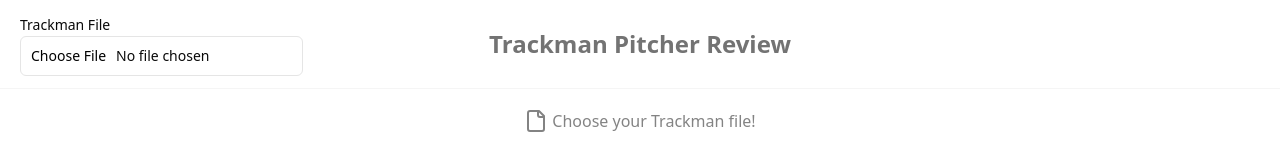
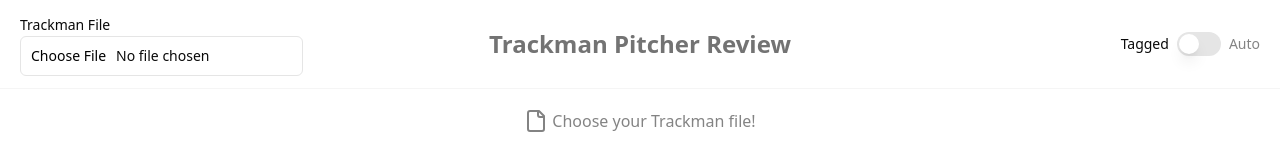
Before and after one commit to paulrichan/trackman-review, a React (Vite) app: page / in a window 1280 px wide. Shown: the top 160 px of the page. Built offline with nearby package versions, Linux system fonts and the light colour scheme.

Commit message:
Add new pitch type and update UI components

```diff
--- a/src/App.tsx
+++ b/src/App.tsx
@@ -10,9 +10,18 @@
 import { File } from 'lucide-react'
 import { Label } from './components/ui/label'
 import { Input } from './components/ui/input'
+import { Switch } from './components/ui/switch'
 
 function App() {
-  const [screen, file, setFile] = useDataStore((state) => [state.screen, state.file, state.setFile])
+  const [screen, file, setFile, decidedPitchType, setDecidedPitchType] = useDataStore((state) => [
+    state.screen,
+    state.file,
+    state.setFile,
+    state.decidedPitchType,
+    state.setDecidedPitchType
+  ])
+
+  console.log(decidedPitchType)
 
   return (
     <>
@@ -23,6 +32,7 @@
             <Input
               type="file"
               name="file"
+              accept=".csv"
               className="w-fit px-1"
               onChange={(e) => {
                 const file = e.target.files?.[0]
@@ -31,6 +41,27 @@
             />
           </div>
           <h1 className="text-2xl text-center font-bold text-muted-foreground md:order-2">Trackman Pitcher Review</h1>
+          <div className="flex items-center space-x-2 order-3 justify-end">
+            <Label
+              htmlFor="decidedPitchType"
+              className={`${decidedPitchType === 'TaggedPitchType' ? 'opacity-100' : 'opacity-50'}`}
+            >
+              Tagged
+            </Label>
+            <Switch
+              id="decidedPitchType"
+              className="data-[state=checked]:bg-input"
+              onCheckedChange={(e) => {
+                setDecidedPitchType(e ? 'AutoPitchType' : 'TaggedPitchType')
+              }}
+            />
+            <Label
+              htmlFor="decidedPitchType"
+              className={`${decidedPitchType === 'AutoPitchType' ? 'opacity-100' : 'opacity-50'}`}
+            >
+              Auto
+            </Label>
+          </div>
         </div>
       </header>
 
--- a/src/components/reusable-scatter.tsx
+++ b/src/components/reusable-scatter.tsx
@@ -2,6 +2,7 @@
 import { Cell, ReferenceLine, ResponsiveContainer, Scatter, ScatterChart, Tooltip, XAxis, YAxis } from 'recharts'
 import { useState } from 'react'
 import { Toggle } from './ui/toggle'
+import { useDataStore } from '@/lib/store'
 
 function ReusableScatter({
   data,
@@ -13,13 +14,14 @@
   dataKeys: { key: keyof TrackmanData; label: string }[]
 }) {
   const [lockToPitch, setLockToPitch] = useState(false)
+  const { decidedPitchType } = useDataStore((state) => state)
   const movementData = data
-    .filter((pitch) => (!lockToPitch ? pitch.TaggedPitchType === pitchType : true))
+    .filter((pitch) => (!lockToPitch ? pitch[decidedPitchType] === pitchType : true))
     .map((pitch) => {
       return {
         [dataKeys[0].label]: Number(pitch[dataKeys[0].key]),
         [dataKeys[1].label]: Number(pitch[dataKeys[1].key]),
-        pitchType: pitch.TaggedPitchType
+        pitchType: pitch[decidedPitchType]
       }
     })
 
--- a/src/components/usage-bars.tsx
+++ b/src/components/usage-bars.tsx
@@ -1,12 +1,14 @@
+import { useDataStore } from '@/lib/store'
 import { PITCHCOLORS } from '@/lib/utils'
 import { Bar, BarChart, ResponsiveContainer, Tooltip, XAxis, YAxis } from 'recharts'
 
 function Usages({ data }: { data: TrackmanData[] }) {
+  const { decidedPitchType } = useDataStore((state) => state)
   const pitchUsage = data?.reduce((acc, cur) => {
-    if (!acc.find((ele) => ele.name === cur.TaggedPitchType)) {
-      acc.push({ name: cur.TaggedPitchType, count: 1, fill: PITCHCOLORS[cur.TaggedPitchType] })
+    if (!acc.find((ele) => ele.name === cur[decidedPitchType])) {
+      acc.push({ name: cur[decidedPitchType], count: 1, fill: PITCHCOLORS[cur[decidedPitchType]] })
     } else {
-      const pitch = acc.find((ele) => ele.name === cur.TaggedPitchType)
+      const pitch = acc.find((ele) => ele.name === cur[decidedPitchType])
       if (pitch) pitch.count++
     }
     return acc
@@ -15,7 +17,8 @@
 
   return (
     <div className="flex flex-col w-full h-full">
-      <ResponsiveContainer width="100%" height="85%">
+      <div className="h-3/4">
+        <ResponsiveContainer width="100%" height="100%">
           <BarChart data={pitchUsage} margin={{ top: 20, right: 20, bottom: 10, left: -20 }}>
             <XAxis dataKey="name" fontSize={12} />
             <YAxis domain={[0, 'dataMax']} />
@@ -30,12 +33,13 @@
             <Bar dataKey="count" background />
           </BarChart>
         </ResponsiveContainer>
-      <div className="flex justify-evenly gap-7">
+      </div>
+      <div className="flex space-x-5 space-y-1 justify-evenly items-center flex-wrap">
         {pitchUsage.map((pitch, idx) => {
           const percentage = ((pitch.count / totalPitches) * 100).toFixed(1) + '%'
           const color = pitch.fill ?? '#5ebfef'
           return (
-            <div key={idx} className={`bg-muted w-full border-l-8 border-l-[${color}] shadow rounded text-center`}>
+            <div key={idx} className={`bg-muted px-1 border-l-8 border-l-[${color}] shadow rounded text-center`}>
               {percentage}
             </div>
           )
--- a/src/components/velo-area-chart.tsx
+++ b/src/components/velo-area-chart.tsx
@@ -1,14 +1,17 @@
+import { useDataStore } from '@/lib/store'
 import { PITCHCOLORS } from '@/lib/utils'
 import { Area, AreaChart, CartesianGrid, ResponsiveContainer, Tooltip, XAxis, YAxis } from 'recharts'
 
 function VeloAreaChart({ pitcherData, pitchType }: { pitcherData: TrackmanData[]; pitchType: string }) {
+  const { decidedPitchType } = useDataStore((state) => state)
+
   // Filter the data to only the selected pitch type
   const chartData = pitcherData
-    .filter((pitch) => pitch.TaggedPitchType === pitchType)
+    .filter((pitch) => pitch[decidedPitchType] === pitchType)
     .map((pitch, idx) => {
       return {
         pitchNo: idx + 1,
-        [pitch.TaggedPitchType]: pitch.RelSpeed
+        [pitch[decidedPitchType]]: pitch.RelSpeed
       }
     })
 
--- a/src/hooks/useTrackmanData.ts
+++ b/src/hooks/useTrackmanData.ts
@@ -5,7 +5,7 @@
 export const useTrackmanData = (pitcher: string) => {
   const { file } = useDataStore((state) => ({ file: state.file }))
   const [data, setParsedData] = useState<TrackmanData[] | null>(null)
-  const [pitchType, setPitchType] = useDataStore((state) => [state.pitchType, state.setPitchType])
+  const { pitchType, setPitchType, decidedPitchType } = useDataStore((state) => state)
 
   useEffect(() => {
     const parseData = async () => {
@@ -27,10 +27,11 @@
 
   // Reduce the data to a list of unique pitchers
   const uniquePitchers = useMemo(() => {
+    console.log(data)
     return (
       data?.reduce((acc, cur) => {
-        if (!acc.find((ele) => ele.value.toLowerCase() === cur.Pitcher.toLowerCase())) {
-          acc.push({ value: cur.Pitcher.toLowerCase(), label: cur.Pitcher })
+        if (!acc.find((ele) => ele.value.toLowerCase() === cur.Pitcher?.toLowerCase())) {
+          acc.push({ value: cur.Pitcher?.toLowerCase(), label: cur.Pitcher })
         }
         return acc
       }, [] as { value: string; label: string }[]) ?? []
@@ -39,11 +40,11 @@
 
   // Filter the data to only the selected pitcher
   const pitcherData = useMemo(() => {
-    const filteredData = data?.filter((ele) => ele.Pitcher.toLowerCase() === pitcher.toLowerCase())
-    const uniquePitchTypes = Array.from(new Set(filteredData?.map((data) => data.TaggedPitchType)))
+    const filteredData = data?.filter((ele) => ele.Pitcher?.toLowerCase() === pitcher.toLowerCase())
+    const uniquePitchTypes = Array.from(new Set(filteredData?.map((data) => data[decidedPitchType])))
 
     return { filteredData, uniquePitchTypes }
-  }, [data, pitcher])
+  }, [data, pitcher, decidedPitchType])
 
   useEffect(() => {
     if (!pitchType) {
--- a/src/lib/store.ts
+++ b/src/lib/store.ts
@@ -6,8 +6,12 @@
 
   pitcher: string
   setPitcher: (pitcher: string) => void
+
   pitchType: string
   setPitchType: (pitcher: string) => void
+
+  decidedPitchType: 'TaggedPitchType' | 'AutoPitchType'
+  setDecidedPitchType: (decidedPitchType: 'TaggedPitchType' | 'AutoPitchType') => void
 
   screen: string
   setScreen: (screen: string) => void
@@ -20,6 +24,9 @@
   screen: 'visuals',
   setScreen: (screen: string) => set({ screen }),
 
+  decidedPitchType: 'TaggedPitchType',
+  setDecidedPitchType: (decidedPitchType: 'TaggedPitchType' | 'AutoPitchType') => set({ decidedPitchType }),
+
   pitcher: '',
   setPitcher: (pitcher: string) => set({ pitcher }),
 
--- a/src/lib/utils.ts
+++ b/src/lib/utils.ts
@@ -16,5 +16,6 @@
   ChangeUp: '#77f400',
   Curveball: '#007cc9',
   Splitter: '#e100ff',
-  Cutter: '#f3e54e'
+  Cutter: '#f3e54e',
+  Sinker: '#bb00ff'
 } as { [key: string]: string }
--- a/tailwind.config.js
+++ b/tailwind.config.js
@@ -8,7 +8,8 @@
     'border-l-[#77f400]',
     'border-l-[#007cc9]',
     'border-l-[#e100ff]',
-    'border-l-[#f3e54e]'
+    'border-l-[#f3e54e]',
+    'border-l-[#bb00ff]',
   ],
   prefix: '',
   theme: {
```
Lines whose indentation alone changed are shown as unchanged.
